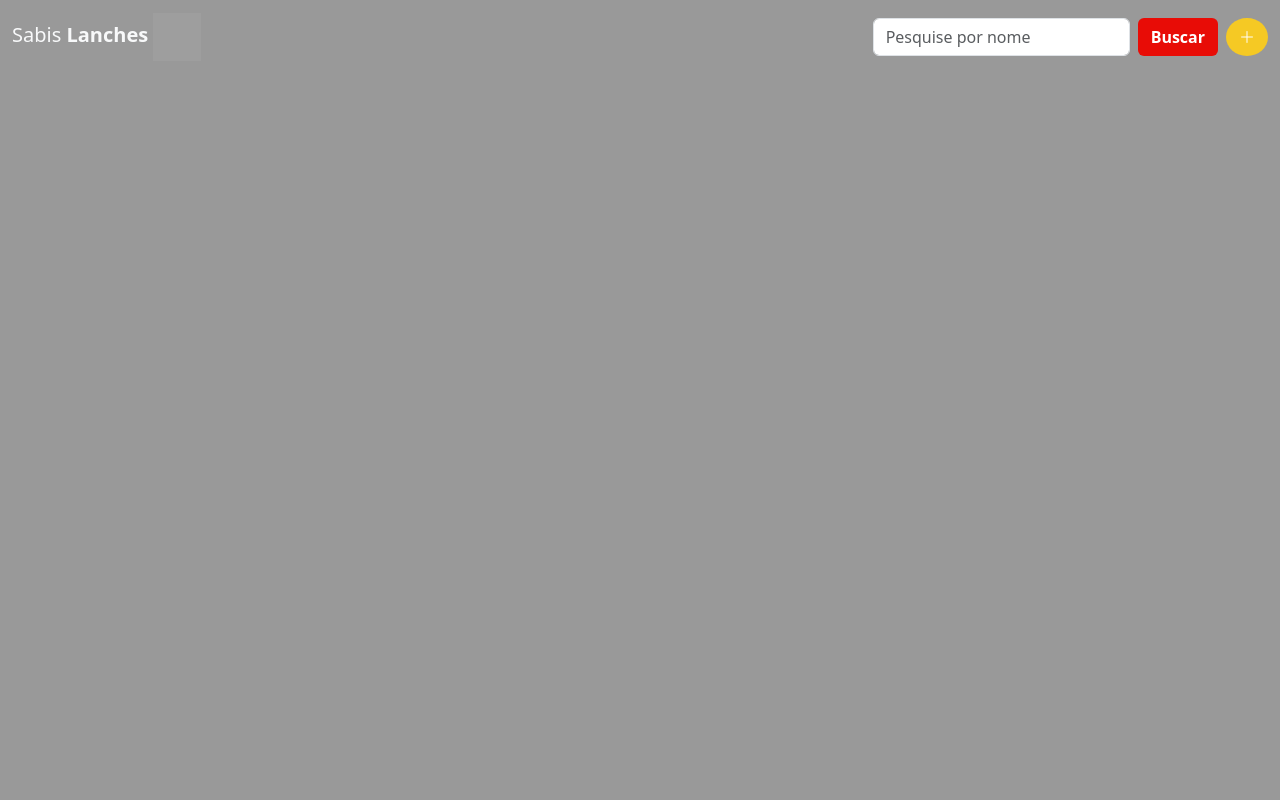
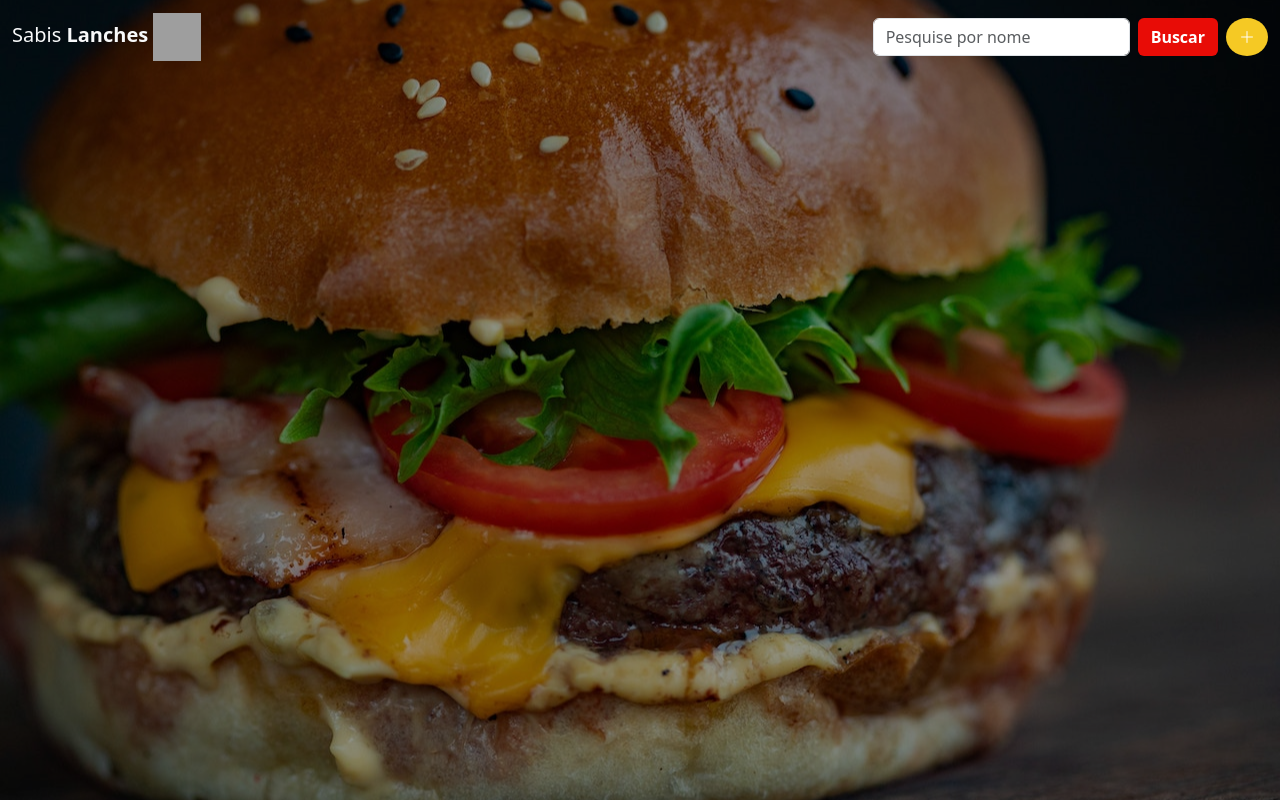
Before and after one commit to sabiss/SabisLanche, a plain HTML site: page index.html in a window 1280 px wide. Drawn offline with nearby package versions, Linux system fonts and the light colour scheme; no server answers; grey boxes are pictures that could not be loaded.

Commit message:
alterando url da foto de fundo

```diff
--- a/style.css
+++ b/style.css
@@ -6,7 +6,8 @@ body {
   font-weight: bold;
 }
 .fastFood {
-  background: url(pexels-valeria-boltneva-1639557.jpg) center / cover no-repeat;
+  background: url(./assets/pexels-valeria-boltneva-1639557.jpg) center / cover
+    no-repeat;
 }
 .preco {
   font-weight: bold;
```
